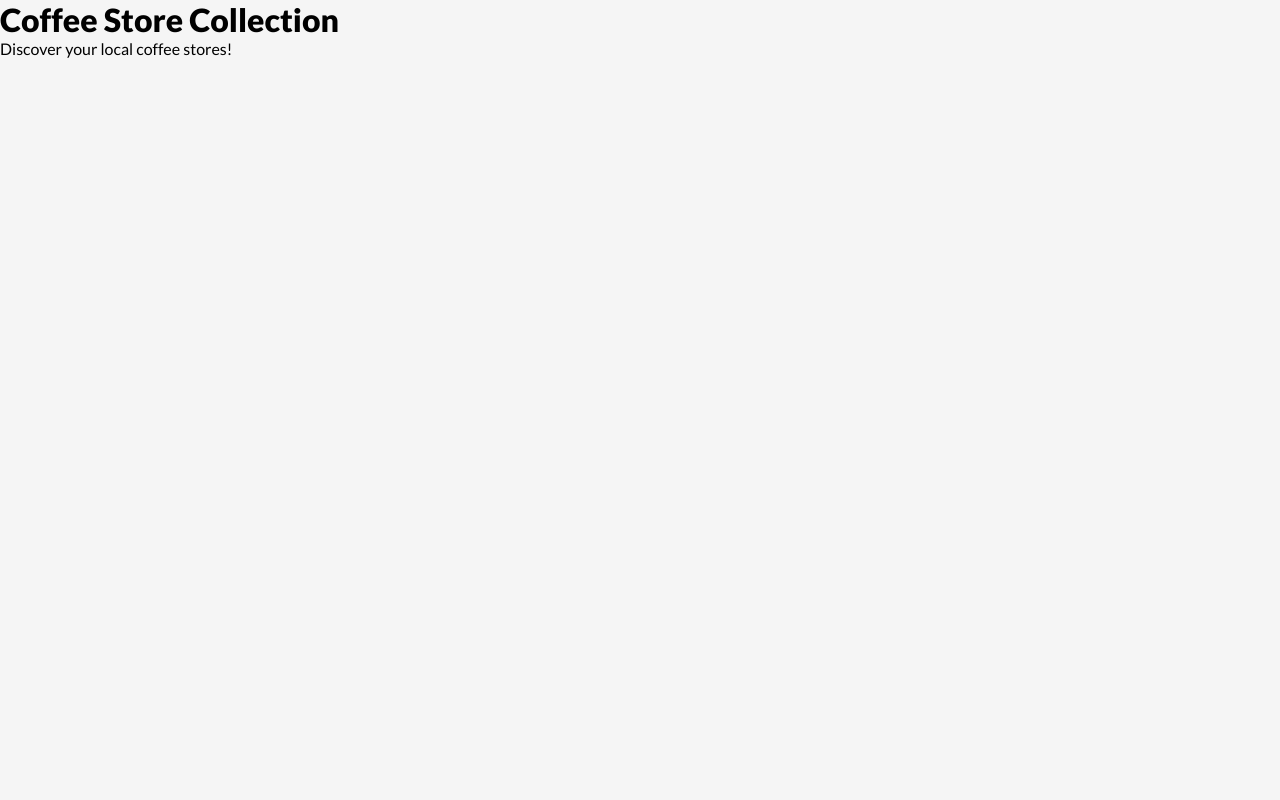
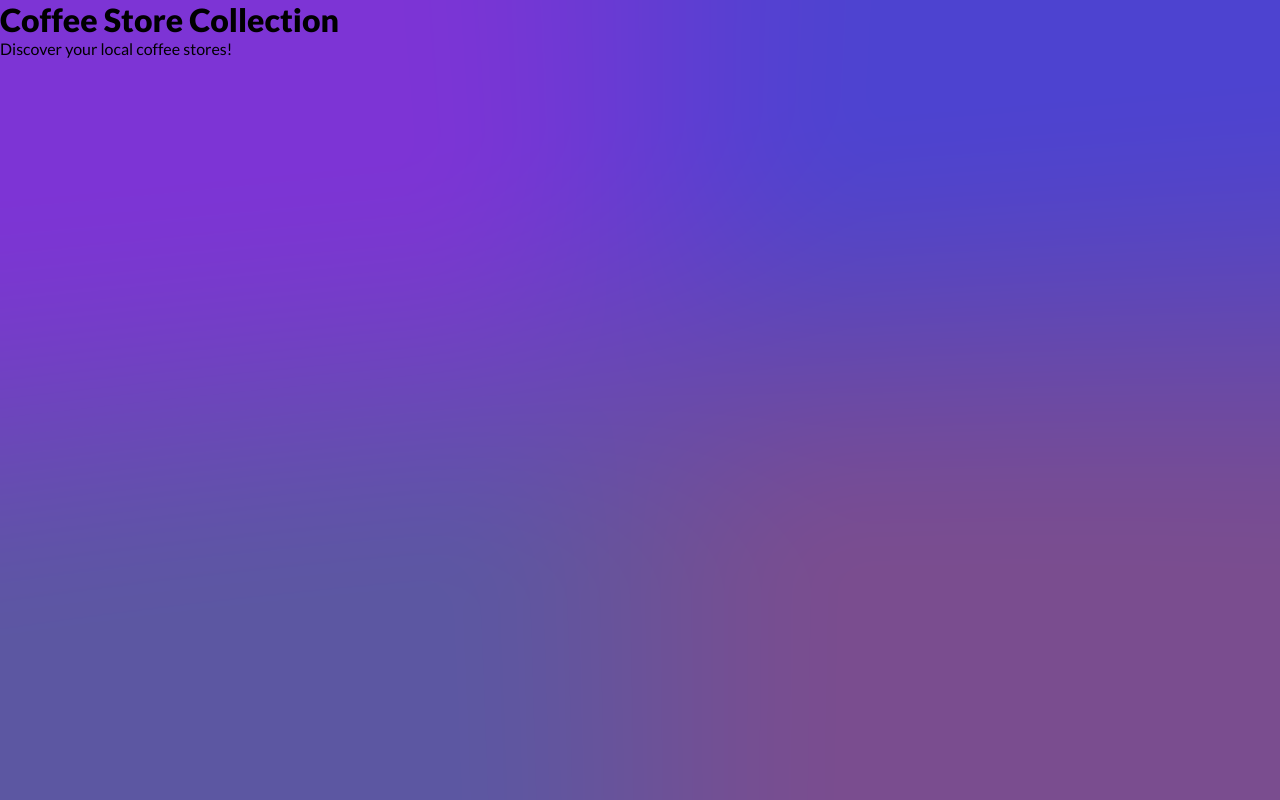
Before and after one commit to carlosmertens/coffee-stores, a Next.js app: page / in a window 1280 px wide. Built offline with nearby package versions, Linux system fonts and the light colour scheme.

Commit message:
style: add Mesh background to body

```diff
--- a/pages/index.tsx
+++ b/pages/index.tsx
@@ -1,3 +1,4 @@
+import style from '../styles/Home.module.css';
 import Head from 'next/head';
 
 export default function Home() {
@@ -12,10 +13,10 @@ export default function Home() {
         <meta name='viewport' content='width=device-width, initial-scale=1' />
         <link rel='icon' href='/favicon.ico' />
       </Head>
-      <main>
+      <>
         <h1>Coffee Store Collection</h1>
         <p>Discover your local coffee stores!</p>
-      </main>
+      </>
     </>
   );
 }
--- a/styles/globals.css
+++ b/styles/globals.css
@@ -6,13 +6,17 @@
 
 html,
 body {
+  min-height: 100vh;
   max-width: 100vw;
   overflow-x: hidden;
 }
 
 body {
-  color: black;
-  background: whitesmoke;
+  background: url('/static/mesh-gradient.png');
+  background-position: 50%;
+  background-repeat: no-repeat;
+  background-size: cover;
+  /* height: 100%; */
 }
 
 a {
```
Also changed, not shown: public/static/mesh-gradient.png (added), 1 other file (tests, documents, lock files or other folders).
